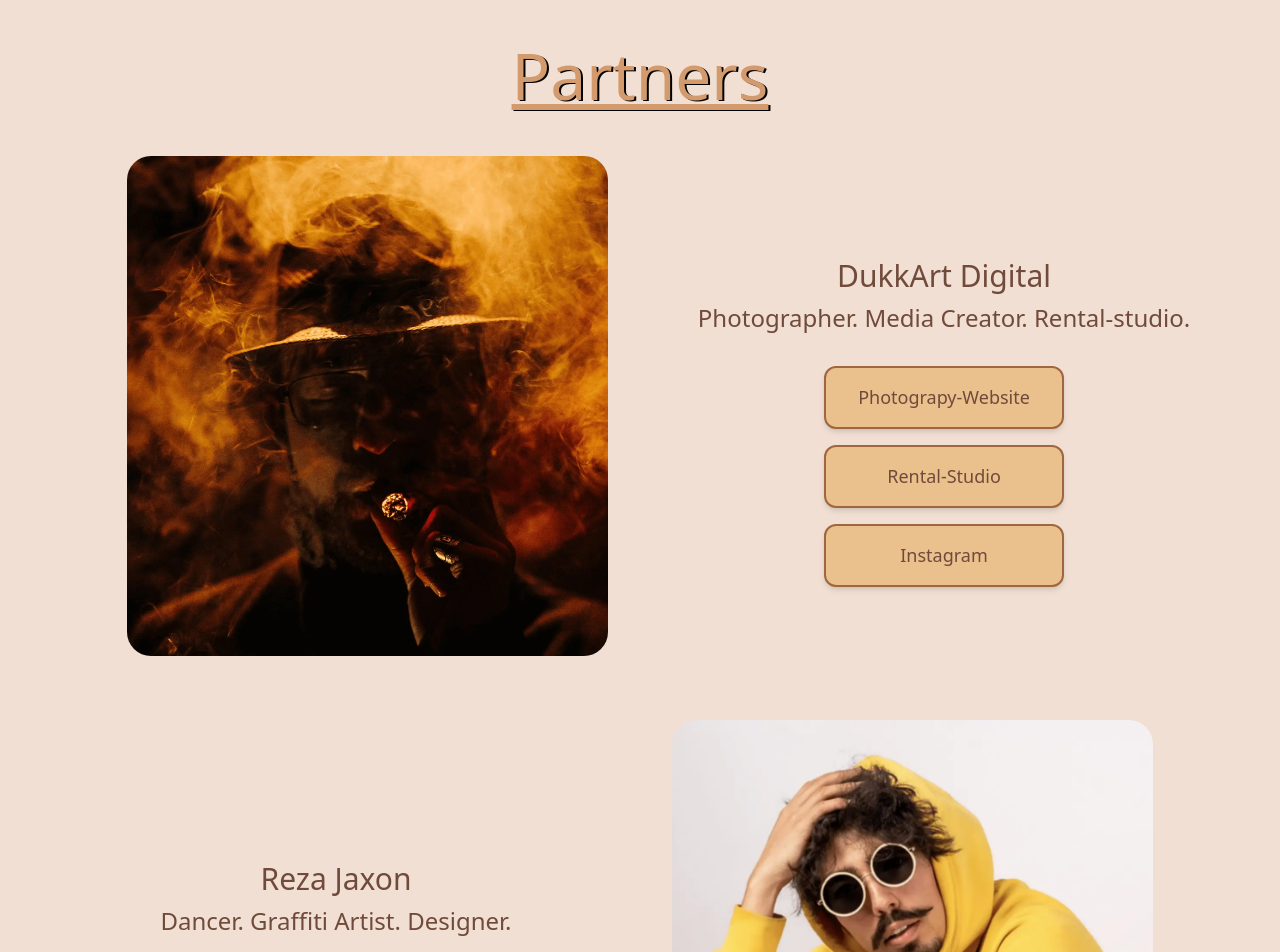
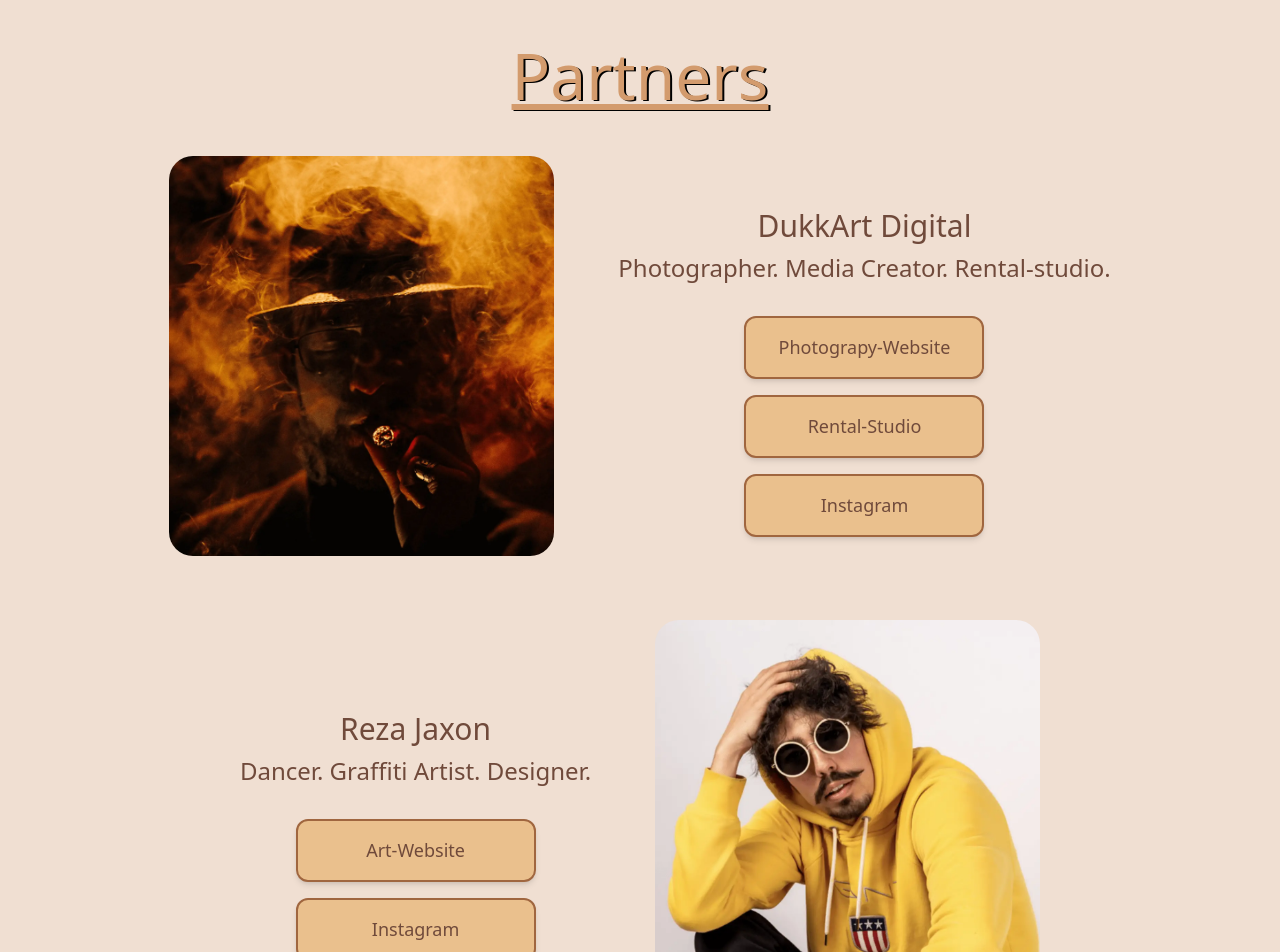
Before and after one commit to lilalunex/best-personal-website-on-the-internet, a SvelteKit app: page /partners in a window 1280 px wide. Shown: the part 140-1092 px from the top of the page. Built offline with nearby package versions, Linux system fonts and the light colour scheme; no server answers.

Commit message:
partners: align image size + beautify styling

```diff
--- a/src/routes/partners/+page.svelte
+++ b/src/routes/partners/+page.svelte
@@ -1,6 +1,6 @@
 <style>
     img {
-        max-height: 500px;
+        max-height: 400px;
     }
 
     a {
@@ -11,13 +11,14 @@
 
 <main>
     <div class="bg-warm-beige dark:bg-darkreader-warm-beige text-earthy-brown dark:text-darkreader-earthy-brown">
-        <div class="container mx-auto py-8 md:py-16 px-8">
+        <div class="container mx-auto py-8 md:py-16 px-8 text-center">
             <h1 class="title text-center underline color-golden-tan text-[48px] xl:text-[64px] text-shadow-[2px_1px_0_black]">
                 Partners
             </h1>
-            <div class="grid grid-cols-1 xl:grid-cols-2 pt-8">
+            <div class="xl:flex justify-center gap-8 pt-8">
                 <div>
-                    <img src="/partners/dukkart.png" alt="Dukkart Digital" class="mx-auto xl:ml-auto xl:mr-8 rounded-3xl">
+                    <img src="/partners/dukkart.png" alt="Dukkart Digital"
+                         class="mx-auto xl:ml-auto xl:mr-8 rounded-3xl">
                 </div>
                 <div class="flex flex-col justify-center items-center">
                     <p class="text-3xl pt-8">DukkArt Digital</p>
@@ -37,7 +38,7 @@
                 </div>
             </div>
 
-            <div class="grid grid-cols-1 xl:grid-cols-2 pt-16 pb-8">
+            <div class="grid xl:flex justify-center gap-8 pt-16 pb-8">
                 <div class="flex flex-col justify-center items-center order-2 xl:order-1">
                     <p class="text-3xl pt-8">Reza Jaxon</p>
                     <p class="text-2xl pt-2 pb-4">Dancer. Graffiti Artist. Designer.</p>
```
